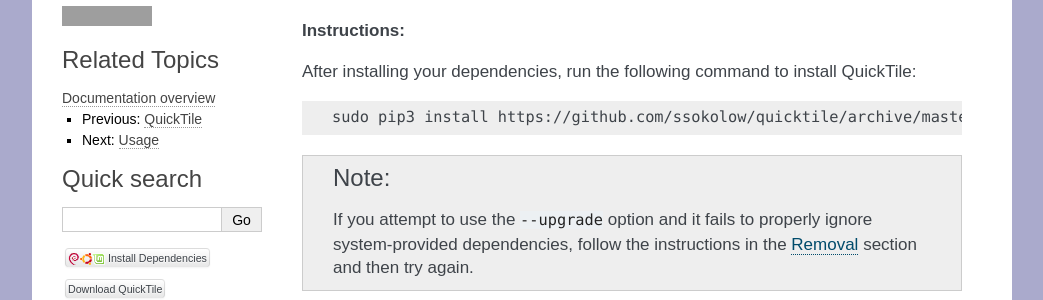
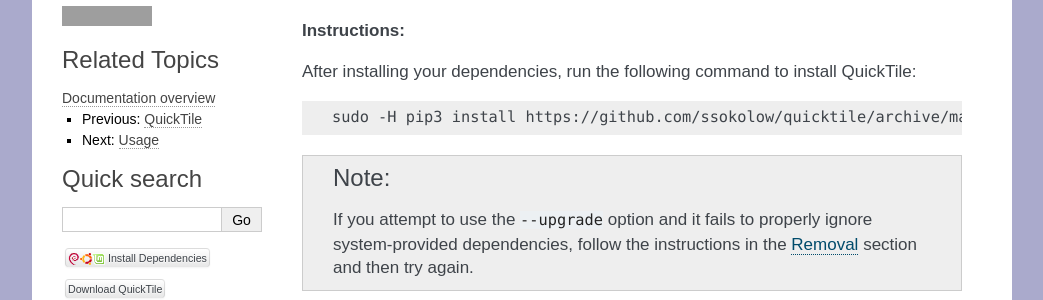
Before and after one commit to ssokolow/quicktile, a Sphinx documentation site: the page built from docs/installation.rst, in a window 1280 px wide and 900 px high, scrolled down 2178 px. Shown: the part 152-452 px from the top of the window, without its empty margins (118-1161 px from the left). Built offline with Sphinx 7.4.7, drawn with Linux system fonts in a browser that asks for light colours; grey boxes are pictures that could not be loaded.

Commit message:
Don't create files with root perms on non-root pip cache directory

```diff
--- a/README.rst
+++ b/README.rst
@@ -68,7 +68,7 @@
 For system-wide installation, the recommended option is ``pip3``, which will
 record a log to allow easy uninstallation.
 
-``sudo pip3 install https://github.com/ssokolow/quicktile/archive/master.zip``
+``sudo -H pip3 install https://github.com/ssokolow/quicktile/archive/master.zip``
 
 QuickTile's dependence on PyGObject prevents a fully PyPI-based installation
 option.
--- a/docs/installation.rst
+++ b/docs/installation.rst
@@ -118,7 +118,7 @@
 
 .. code:: sh
 
-    sudo pip3 install https://github.com/ssokolow/quicktile/archive/master.zip
+    sudo -H pip3 install https://github.com/ssokolow/quicktile/archive/master.zip
 
 .. note:: If you attempt to use the ``--upgrade`` option and it fails to
     properly ignore system-provided dependencies, follow the instructions
```
Also changed, not shown: 1 other file.
